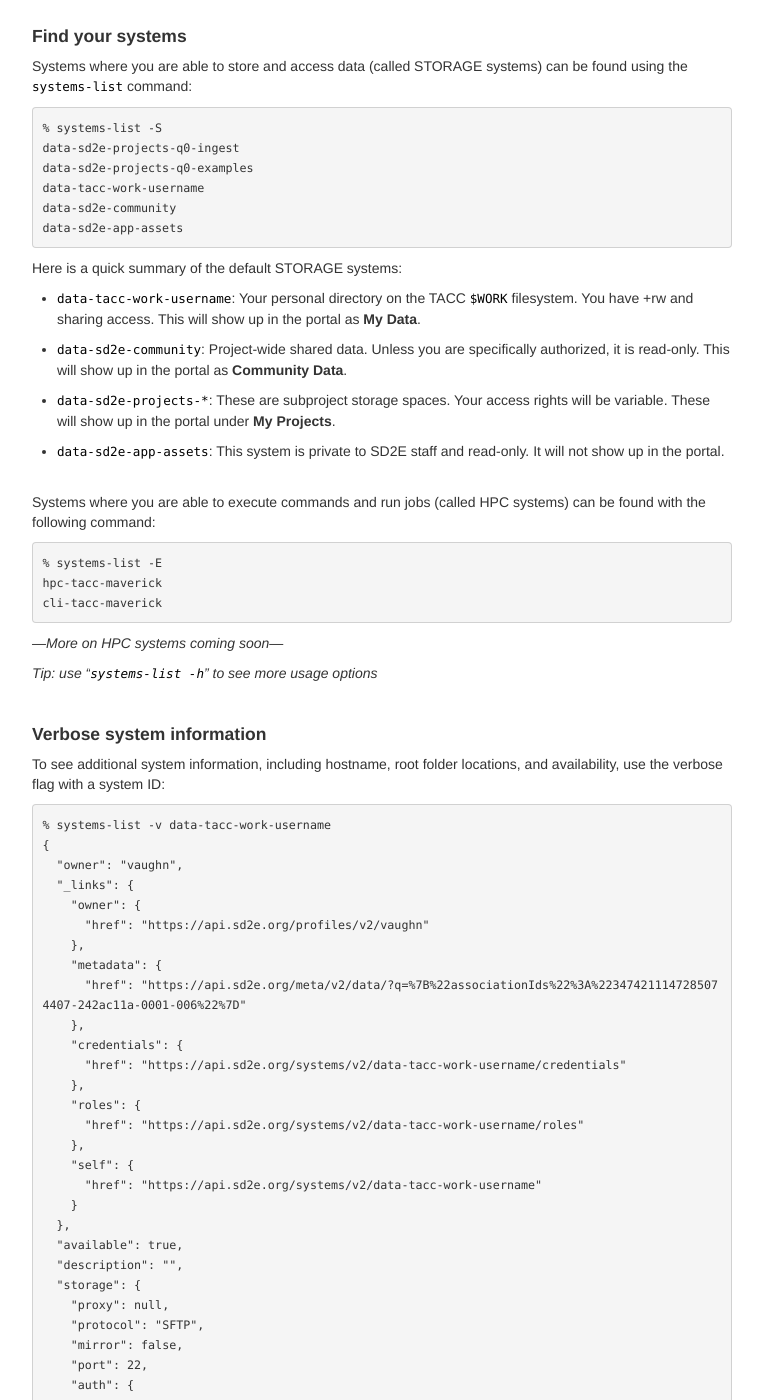
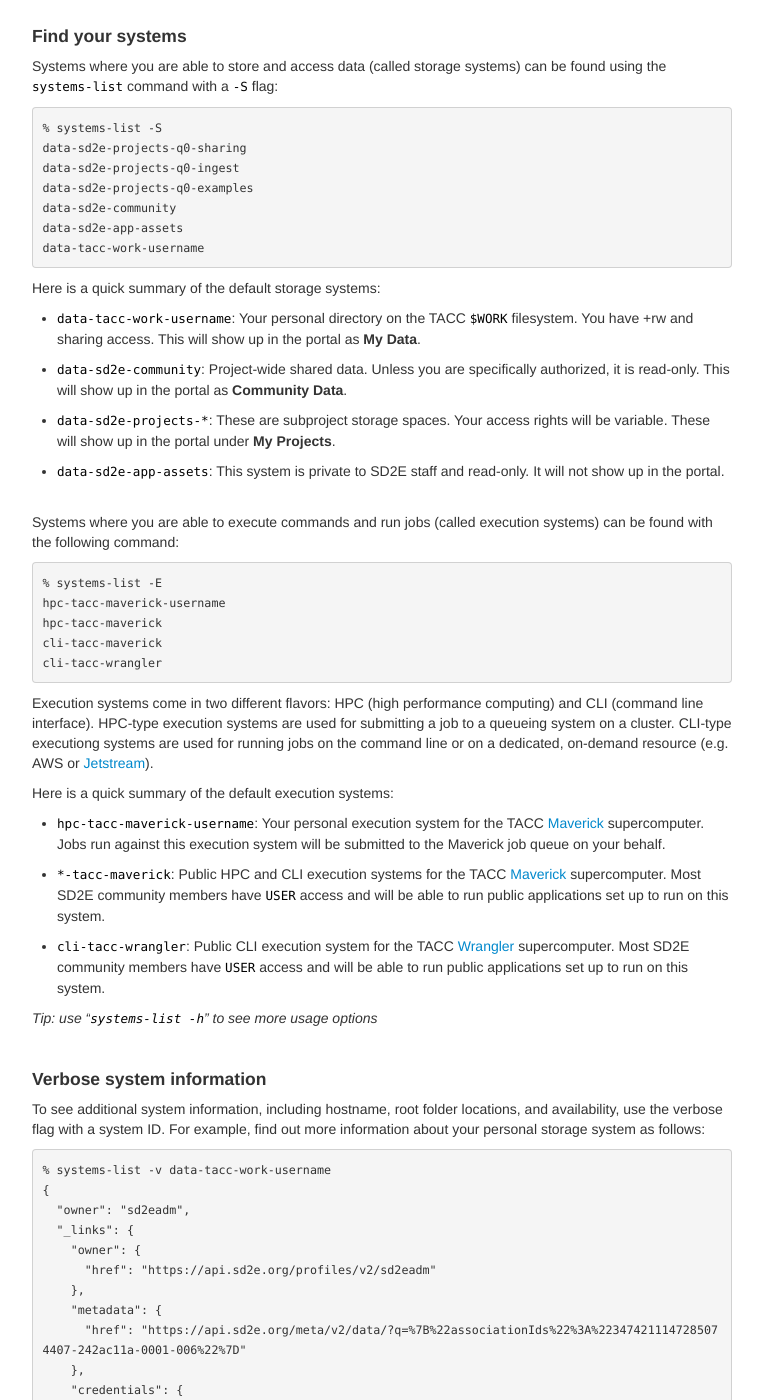
Before and after one commit to SD2E/api-user-guide, a Jekyll site: the page built from docs/systems_basics.md, in a window 1280 px wide and 1400 px high, scrolled down 276 px. Shown: the whole window, without its empty margins (258-1021 px from the left). Built offline with Jekyll 4.4.1, drawn with Linux system fonts in a browser that asks for light colours; some of the changed text lies outside the part shown.

Commit message:
adding more information about execution systems to systems_basics

````diff
--- a/docs/systems_basics.md
+++ b/docs/systems_basics.md
@@ -1,32 +1,33 @@
 ---
 layout: page
-title: HPC and STORAGE Systems Basics
+title: Storage and Execution System Basics
 tagline:
 ---
 
 An Agave *system* is a server or collection of servers associated with a single
-hostname. They may be public or private, and they may either be STORAGE systems
-(used for storing files) or HPC systems (used for running jobs).
+hostname. They may be public or private, and they may either be **storage** systems
+(used for storing files) or **execution** systems (used for running jobs).
 
-In SD2E, we provide all users with private HPC and STORAGE systems attached to
+In SD2E, we provide all users with private storage and execution systems attached to
 TACC resources. If you would like to create your own systems attached to different
-resources, skip ahead to [Creating Systems](create_systems.md).
+resources, skip ahead to [Create Private Systems](create_systems.md).
 
 
 <br>
 #### Find your systems
 
-Systems where you are able to store and access data (called STORAGE systems) can
-be found using the `systems-list` command:
+Systems where you are able to store and access data (called storage systems) can
+be found using the `systems-list` command with a `-S` flag:
 ```
 % systems-list -S
+data-sd2e-projects-q0-sharing
 data-sd2e-projects-q0-ingest
 data-sd2e-projects-q0-examples
-data-tacc-work-username
 data-sd2e-community
 data-sd2e-app-assets
+data-tacc-work-username
 ```
-Here is a quick summary of the default STORAGE systems:
+Here is a quick summary of the default storage systems:
 
 * `data-tacc-work-username`: Your personal directory on the TACC `$WORK` filesystem. You have +rw and sharing access. This will show up in the portal as **My Data**.
 
@@ -37,14 +38,29 @@ Here is a quick summary of the default STORAGE systems:
 * `data-sd2e-app-assets`: This system is private to SD2E staff and read-only. It will not show up in the portal.
 
 <br>
-Systems where you are able to execute commands and run jobs (called HPC systems)
+Systems where you are able to execute commands and run jobs (called execution systems)
 can be found with the following command:
 ```
 % systems-list -E
+hpc-tacc-maverick-username
 hpc-tacc-maverick
 cli-tacc-maverick
+cli-tacc-wrangler
 ```
-*---More on HPC systems coming soon---*
+Execution systems come in two different flavors: HPC (high performance computing)
+and CLI (command line interface). HPC-type execution systems are used for submitting
+a job to a queueing system on a cluster. CLI-type executiong systems are used for
+running jobs on the command line or on a dedicated, on-demand resource (e.g. AWS
+or [Jetstream](https://jetstream-cloud.org)).
+
+Here is a quick summary of the default execution systems:
+
+* `hpc-tacc-maverick-username`: Your personal execution system for the TACC [Maverick](https://portal.tacc.utexas.edu/user-guides/maverick) supercomputer. Jobs run against this execution system will be submitted to the Maverick job queue on your behalf.
+
+* `*-tacc-maverick`: Public HPC and CLI execution systems for the TACC [Maverick](https://portal.tacc.utexas.edu/user-guides/maverick) supercomputer. Most SD2E community members have `USER` access and will be able to run public applications set up to run on this system.
+
+* `cli-tacc-wrangler`: Public CLI execution system for the TACC [Wrangler](https://portal.tacc.utexas.edu/user-guides/wrangler) supercomputer. Most SD2E community members have `USER` access and will be able to run public applications set up to run on this system.
+
 
 *Tip: use "`systems-list -h`" to see more usage options*
 
@@ -52,14 +68,15 @@ cli-tacc-maverick
 #### Verbose system information
 
 To see additional system information, including hostname, root folder locations,
-and availability, use the verbose flag with a system ID:
+and availability, use the verbose flag with a system ID. For example, find out more
+information about your personal storage system as follows:
 ```
 % systems-list -v data-tacc-work-username
 {
-  "owner": "vaughn",
+  "owner": "sd2eadm",
   "_links": {
     "owner": {
-      "href": "https://api.sd2e.org/profiles/v2/vaughn"
+      "href": "https://api.sd2e.org/profiles/v2/sd2eadm"
     },
     "metadata": {
       "href": "https://api.sd2e.org/meta/v2/data/?q=%7B%22associationIds%22%3A%223474211147285074407-242ac11a-0001-006%22%7D"
@@ -86,38 +103,163 @@ and availability, use the verbose flag with a system ID:
     },
     "publicAppsDir": null,
     "host": "data.tacc.utexas.edu",
-    "rootDir": "/work/projects/SD2E-Community/prod/home/username",
+    "rootDir": "/work/03439/username",
     "homeDir": "/"
   },
   "type": "STORAGE",
   "uuid": "3474211147285074407-242ac11a-0001-006",
-  "revision": 2,
+  "revision": 3,
   "site": "tacc.utexas.edu",
   "default": true,
   "public": false,
   "globalDefault": false,
-  "name": "Your TACC Work Directory",
+  "name": "TACC $WORK Directory for username",
   "id": "data-tacc-work-username",
-  "lastModified": "2017-09-20T14:15:40.000-05:00",
+  "lastModified": "2017-10-03T12:30:26.000-05:00",
   "status": "UP"
 }
 ```
-*---Update to WORK filesystem when available---*
 
-As described above, this STORAGE system is a gateway to your private storage
+As described above, this storage system is a gateway to your private storage
 space on the TACC `$WORK` filesystem. The `rootDir` is the virtual root path
 for operations performed on this system.
+
+Similar information can be seen when querying execution systems:
+```
+% systems-list -v hpc-tacc-maverick-username
+{
+  "maxSystemJobs": 50,
+  "_links": {
+    "owner": {
+      "href": "https://api.sd2e.org/profiles/v2/sd2eadm"
+    },
+    "metadata": {
+      "href": "https://api.sd2e.org/meta/v2/data/?q=%7B%22associationIds%22%3A%22766742035567677927-242ac11a-0001-006%22%7D"
+    },
+    "credentials": {
+      "href": "https://api.sd2e.org/systems/v2/hpc-tacc-maverick-username/credentials"
+    },
+    "roles": {
+      "href": "https://api.sd2e.org/systems/v2/hpc-tacc-maverick-username/roles"
+    },
+    "self": {
+      "href": "https://api.sd2e.org/systems/v2/hpc-tacc-maverick-username"
+    },
+    "history": {
+      "href": "https://api.sd2e.org/systems/v2/hpc-tacc-maverick-username/history"
+    }
+  },
+  "executionType": "HPC",
+  "available": true,
+  "description": "Interactive visualization and data analytics system. Features NVIDIA K40 and P100 GPGPU. Linux container support via Singularity.",
+  "storage": {
+    "proxy": null,
+    "protocol": "SFTP",
+    "mirror": false,
+    "port": 22,
+    "auth": {
+      "type": "SSHKEYS"
+    },
+    "host": "data.tacc.utexas.edu",
+    "rootDir": "/work/03439/username",
+    "homeDir": "/jobs"
+  },
+  "type": "EXECUTION",
+  "login": {
+    "proxy": null,
+    "protocol": "SSH",
+    "port": 22,
+    "auth": {
+      "type": "SSHKEYS"
+    },
+    "host": "gateway.maverick.tacc.utexas.edu"
+  },
+  "uuid": "766742035567677927-242ac11a-0001-006",
+  "startupScript": "~/.bashrc",
+  "scheduler": "SLURM",
+  "default": false,
+  "public": false,
+  "maxSystemJobsPerUser": 12,
+  "id": "hpc-tacc-maverick-username",
+  "workDir": "",
+  "owner": "sd2eadm",
+  "revision": 1,
+  "site": "tacc.utexas.edu",
+  "environment": null,
+  "queues": [
+    {
+      "maxJobs": 20,
+      "maxMemoryPerNode": 256,
+      "default": false,
+      "maxRequestedTime": "00:15:00",
+      "name": "small",
+      "description": null,
+      "maxNodes": 1,
+      "maxProcessorsPerNode": 20,
+      "mappedName": "vis",
+      "maxUserJobs": 10,
+      "customDirectives": "-A SD2E-Community"
+    },
+    {
+      "maxJobs": 20,
+      "maxMemoryPerNode": 256,
+      "default": true,
+      "maxRequestedTime": "04:00:00",
+      "name": "normal",
+      "description": null,
+      "maxNodes": 32,
+      "maxProcessorsPerNode": 640,
+      "mappedName": "vis",
+      "maxUserJobs": 2,
+      "customDirectives": "-A SD2E-Community"
+    },
+    {
+      "maxJobs": 4,
+      "maxMemoryPerNode": 256,
+      "default": false,
+      "maxRequestedTime": "12:00:00",
+      "name": "long",
+      "description": null,
+      "maxNodes": 32,
+      "maxProcessorsPerNode": 640,
+      "mappedName": "gpu",
+      "maxUserJobs": 1,
+      "customDirectives": "-A SD2E-Community"
+    },
+    {
+      "maxJobs": 8,
+      "maxMemoryPerNode": 256,
+      "default": false,
+      "maxRequestedTime": "12:00:00",
+      "name": "gpgpu-k80",
+      "description": null,
+      "maxNodes": 32,
+      "maxProcessorsPerNode": 640,
+      "mappedName": "gpu",
+      "maxUserJobs": 2,
+      "customDirectives": "-A SD2E-Community"
+    }
+  ],
+  "globalDefault": false,
+  "name": "TACC Maverick HPC (username)",
+  "lastModified": "2017-10-03T12:19:41.000-05:00",
+  "status": "UP",
+  "scratchDir": ""
+```
+
+In addition to standard host and path information, execution systems also contain
+information about queue types and availability.
 
 <br>
 #### Set a default system
 
 You may find that most of the [file operations](data_management.md) you perform
-are on your private TACC STORAGE system - `data-tacc-work-username`. To avoid
+are on your private TACC storage system - `data-tacc-work-username`. To avoid
 typing the full name of the system with every file command, you may set it as the
 default with:
 ```
 % systems-setdefault data-tacc-work-username
-Successfully set data-tacc-work-username as the default STORAGE system for username
+Successfully set data-tacc-work-username as the default storage system for username
 ```
 
 
````
